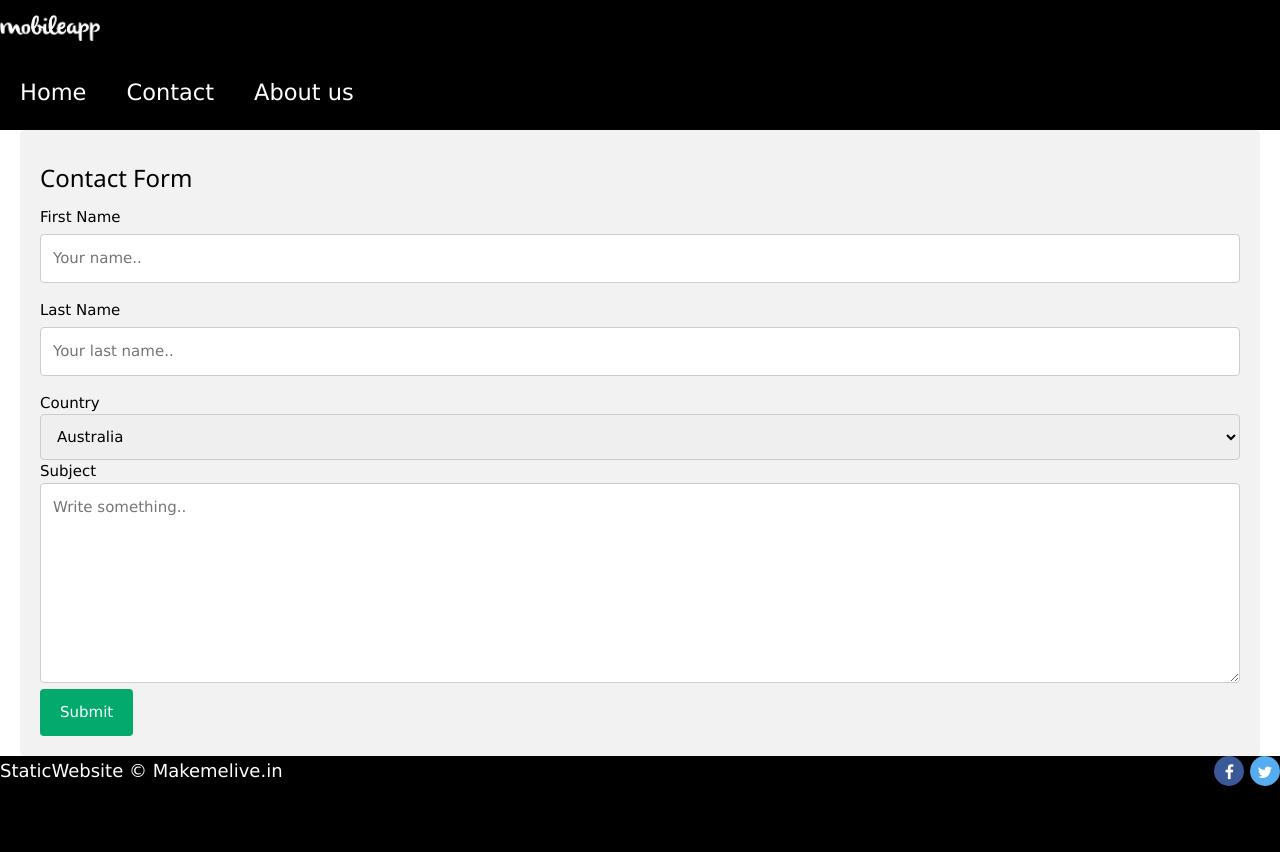
After one commit to mmlteam/staticcontent, a PHP site: page /contact_us.html in a window 1280 px wide. The commit adds this page. Run offline with PHP 8.4, Linux system fonts and the light colour scheme.

Commit message:
Added contact us page

```diff
--- /dev/null
+++ b/contact_us.html
@@ -0,0 +1,67 @@
+<!DOCTYPE html>
+<html lang="en">
+  <head>
+    <meta charset="UTF-8" />
+    <meta http-equiv="X-UA-Compatible" content="IE=edge" />
+    <meta name="viewport" content="width=device-width, initial-scale=1.0" />
+    <link rel="stylesheet" href="./css/style.css" />
+    <link
+      rel="stylesheet"
+      href="https://cdnjs.cloudflare.com/ajax/libs/font-awesome/4.7.0/css/font-awesome.min.css"
+    />
+    <link rel="stylesheet" href="./css/style.css" />
+    <link rel="stylesheet" href="./css/contact_us.css" />
+    <link rel="stylesheet" href="./css/header.css" />
+    <link rel="stylesheet" href="https://www.w3schools.com/w3css/4/w3.css" />
+    <title>About us</title>
+  </head>
+  <body>
+    <header>
+      <nav>
+        <div class="logo"><img src="./css/mobile-app-2.png" /></div>
+        <div class="openMenu">≡</div>
+        <ul class="mainMenu">
+          <li><a href="#">Home</a></li>
+          <li><a href="#">Contact</a></li>
+          <li><a href="#">About us</a></li>
+          <div class="closeMenu">X</div>
+        </ul>
+      </nav>
+    </header>
+
+
+<div class="container">
+  <h3>Contact Form</h3>
+  <form action="/action_page.php">
+    <label for="fname">First Name</label>
+    <input type="text" id="fname" name="firstname" placeholder="Your name..">
+
+    <label for="lname">Last Name</label>
+    <input type="text" id="lname" name="lastname" placeholder="Your last name..">
+
+    <label for="country">Country</label>
+    <select id="country" name="country">
+      <option value="australia">Australia</option>
+      <option value="canada">Canada</option>
+      <option value="usa">USA</option>
+    </select>
+
+    <label for="subject">Subject</label>
+    <textarea id="subject" name="subject" placeholder="Write something.." style="height:200px"></textarea>
+
+    <input type="submit" value="Submit">
+  </form>
+</div>
+ <footer>
+      <div class="inline">
+        <div class="content">
+          <p>StaticWebsite &copy; Makemelive.in</p>
+          <div class="social-icon">
+            <a href="#" class="fa fa-facebook"></a>
+            <a href="#" class="fa fa-twitter"></a>
+          </div>
+        </div>
+      </div>
+    </footer>
+</body>
+</html>
--- /dev/null
+++ b/css/contact_us.css
@@ -0,0 +1,36 @@
+body {font-family: Arial, Helvetica, sans-serif;}
+* {box-sizing: border-box;}
+.container{
+    max-width: 1240px;
+    width: 100%;
+    margin: 0 auto;
+}
+input[type=text], select, textarea {
+  width: 100%;
+  padding: 12px;
+  border: 1px solid #ccc;
+  border-radius: 4px;
+  box-sizing: border-box;
+  margin-top: 6px;
+  margin-bottom: 16px;
+  resize: vertical;
+}
+
+input[type=submit] {
+  background-color: #04AA6D;
+  color: white;
+  padding: 12px 20px;
+  border: none;
+  border-radius: 4px;
+  cursor: pointer;
+}
+
+input[type=submit]:hover {
+  background-color: #45a049;
+}
+
+.container {
+  border-radius: 5px;
+  background-color: #f2f2f2;
+  padding: 20px;
+}
```
Also changed, not shown: css/about_us.css (+8 -2 lines).
